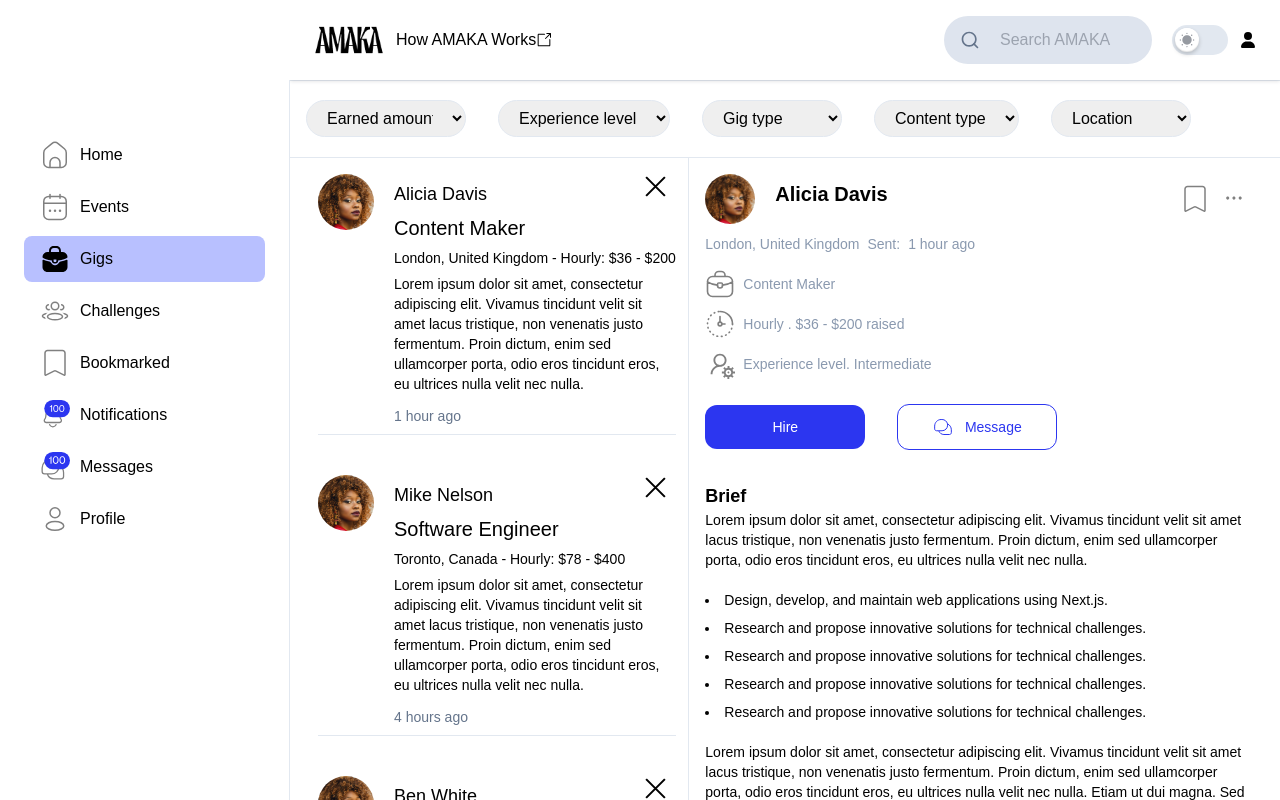
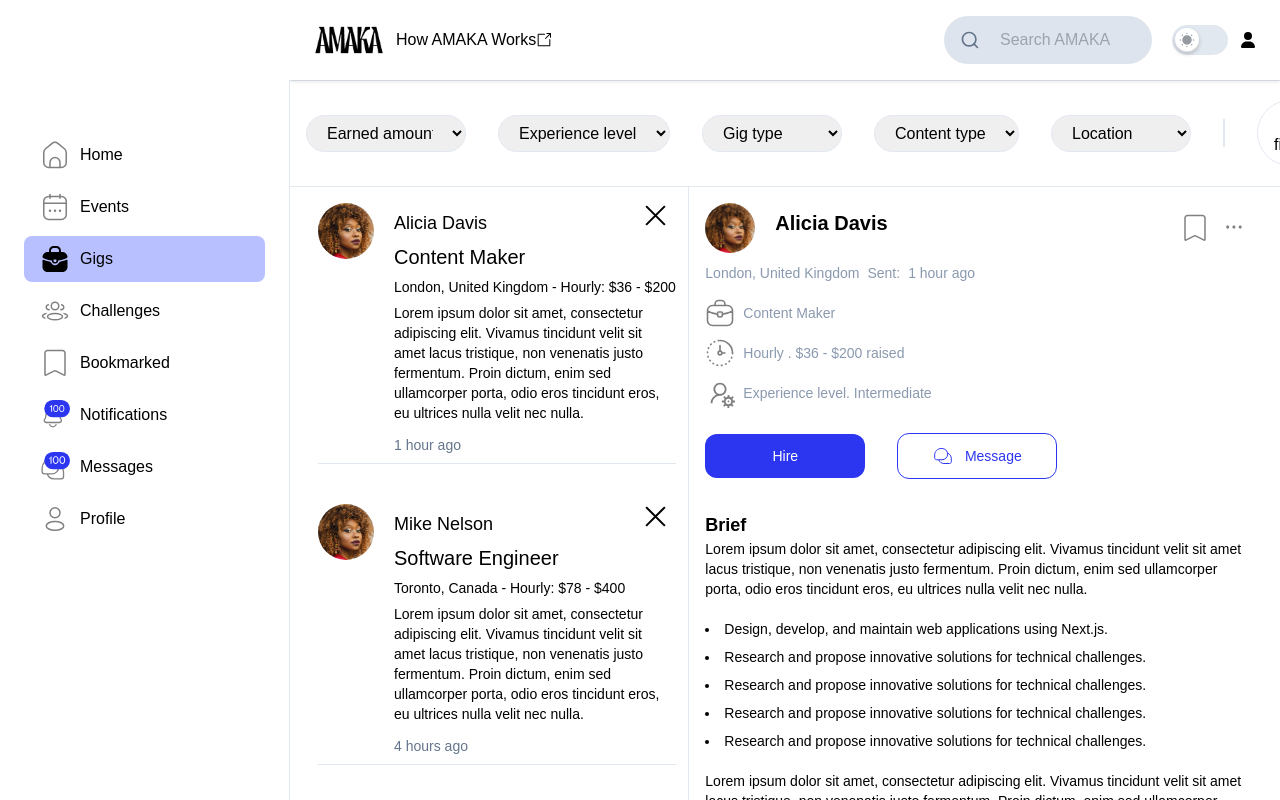
Before and after one commit to Trend20/AMAKA-Studio, a Next.js app: page /gigs in a window 1280 px wide. Built offline with nearby package versions, Linux system fonts and the light colour scheme; a web font is replaced by a local one.

Commit message:
adding gig filters

```diff
--- a/app/gigs/components/GigFilters.tsx
+++ b/app/gigs/components/GigFilters.tsx
@@ -1,7 +1,6 @@
 const GigFilters = () =>{
     return(
-        <div className="flex py-5 border-b w-full items-center justify-between border-stroke">
-            <div className="flex items-center w-3/4 px-4 space-x-8">
+        <div className="flex py-5 border-b w-full items-center border-stroke space-x-8 px-4">
                 <select name="amout" id="amount" className="flex rounded-full outline-0 py-2 px-4 border border-stroke w-40">
                     <option value="default">Earned amount</option>
                     <option value="100">$0 - $200</option>
@@ -32,7 +31,8 @@ const GigFilters = () =>{
                     <option value="100">$50 - $300</option>
                     <option value="100">$100 - $500</option>
                 </select>
-            </div>
+            <hr className="border border-stroke h-7"/>
+            <button className="flex rounded-full outline-0 px-4 py-2 border border-stroke">All filters</button>
         </div>
     )
 }
```
